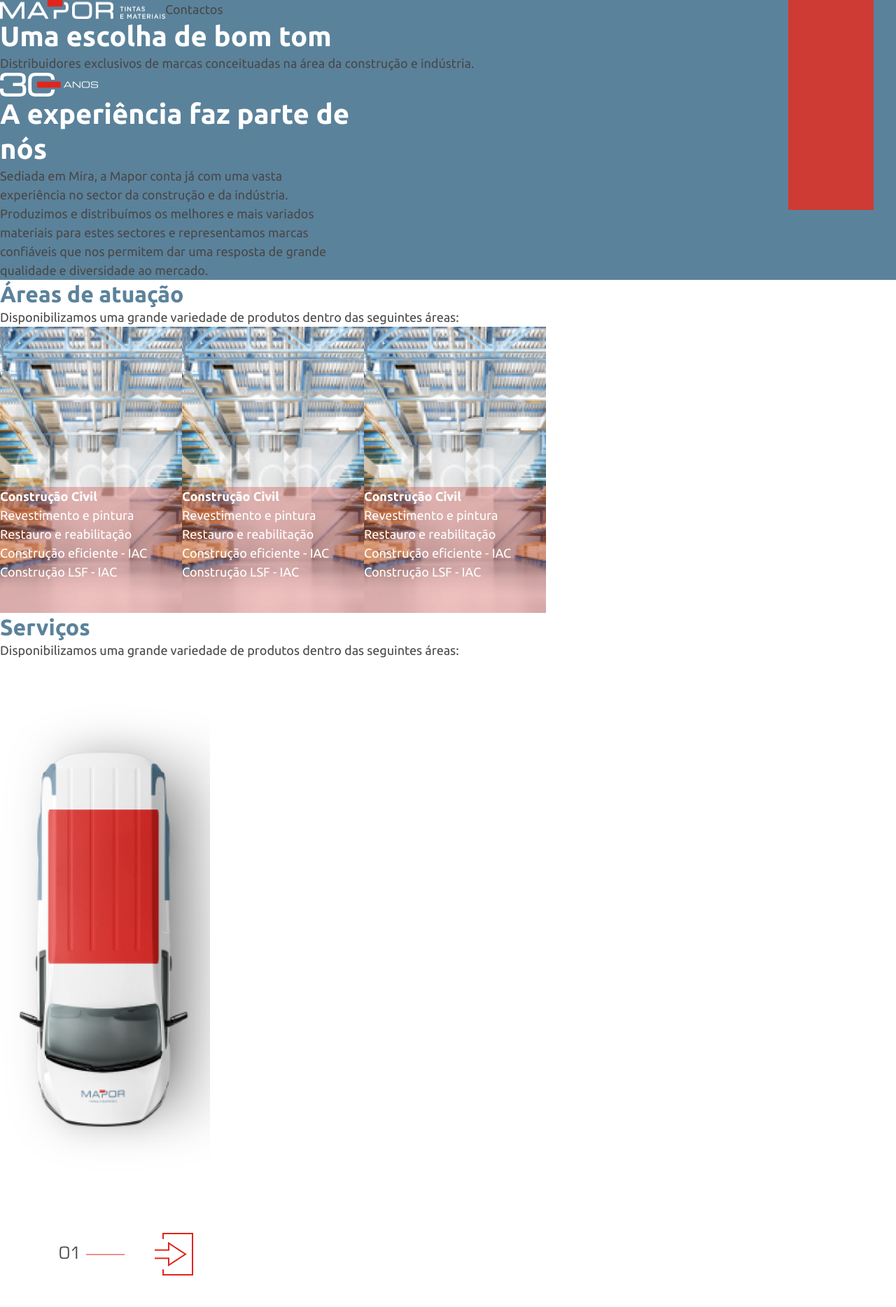
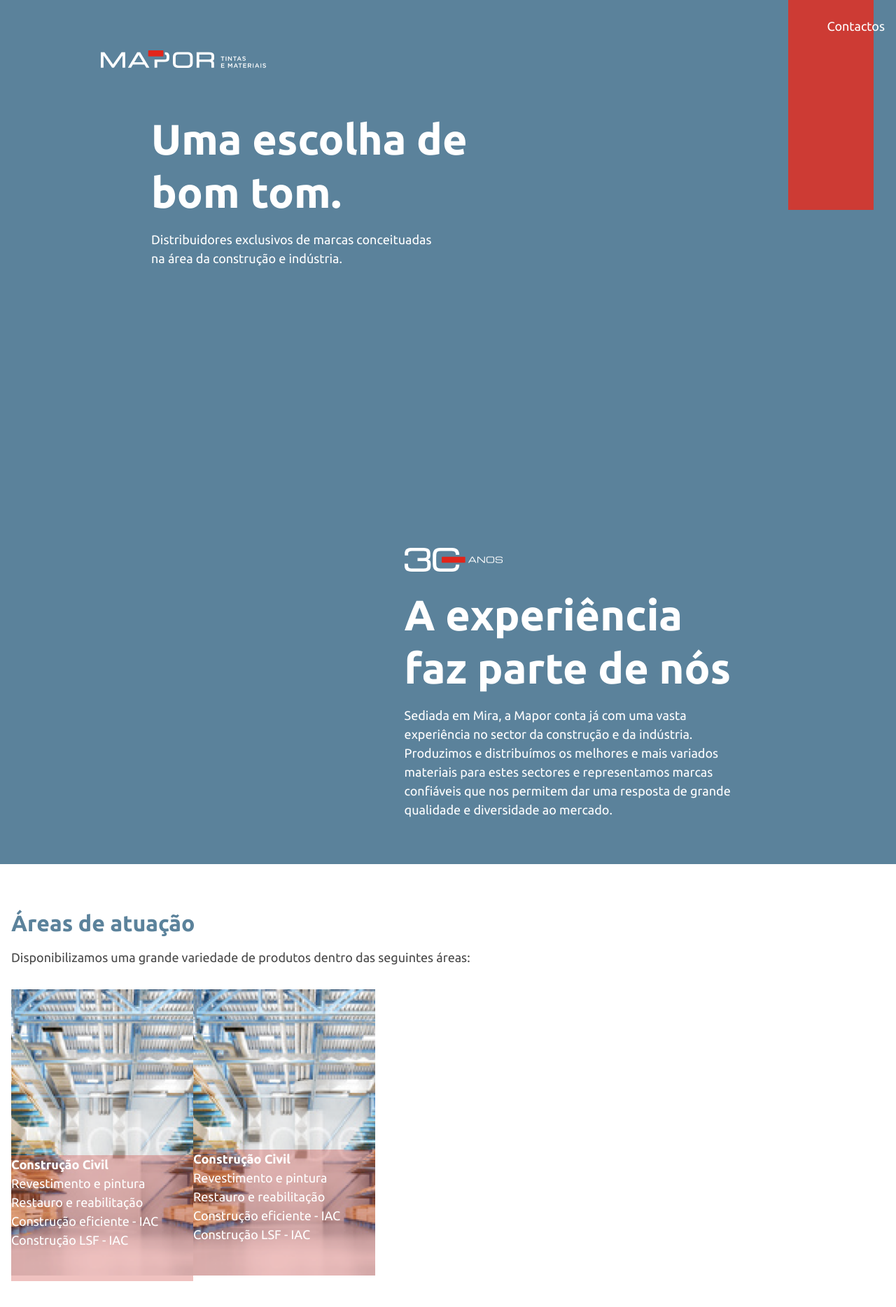
Before and after one commit to teknacreativeteam/mapor_landing, a Jekyll site: the page built from index.markdown, in a window 1280 px wide. Shown: the top 1868 px of the page at 70% size. Built offline with Jekyll 4.4.1, drawn with Linux system fonts in a browser that asks for light colours; some of the changed text lies outside the part shown.

Commit message:
styling, structure, responsive

```diff
--- a/_includes/footer.html
+++ b/_includes/footer.html
@@ -29,7 +29,9 @@
       </li>
     </ul>
 
-    <div class="the-map"></div>
+    <div class="the-map">
+      <iframe src="https://www.google.com/maps/embed?pb=!1m14!1m8!1m3!1d12143.086472015333!2d-8.7055432!3d40.4581915!3m2!1i1024!2i768!4f13.1!3m3!1m2!1s0x0%3A0x38d2238665cd5c3f!2sMirapack%20Embalagens!5e0!3m2!1sen!2sbe!4v1594723655681!5m2!1sen!2sbe" width="600" height="450" frameborder="0" style="border:0;" allowfullscreen="" aria-hidden="false" tabindex="0"></iframe>
+    </div>
 
     <ul class="fut">
       <li>
--- a/_layouts/introduction.html
+++ b/_layouts/introduction.html
@@ -5,12 +5,14 @@
 <section class="intro-section">
 
   <header>
-    <img src="assets/img/logo.png" alt="">
+    <div>
+      <img src="assets/img/logo.png" alt="">
+    </div>
     <nav>Contactos</nav>
   </header>
 
   <div class="intro-text">
-    <h1 class="title1">Uma escolha de bom tom</h1>
+    <h1 class="title1">Uma escolha de bom tom.</h1>
     <p>Distribuidores exclusivos de marcas conceituadas na área da construção e indústria.</p>
   </div>
 
@@ -19,7 +21,7 @@
   <div class="img-container">
     <i></i>
   </div>
-  <div class="30-zone">
+  <div class="zone">
     <img src="assets/img/30.png" alt="">
     <div class="trinta-desc">
       <h2 class="title1">A experiência faz parte de nós</h2>
@@ -30,7 +32,7 @@
 
 <section class="gallery-section">
   <h2 class="title2">Áreas de atuação</h2>
-  <p>Disponibilizamos uma grande variedade de produtos dentro das seguintes áreas:</p>
+  <p class="text-notwhite">Disponibilizamos uma grande variedade de produtos dentro das seguintes áreas:</p>
 
   <div class="wrap-figures">
   <figure>
@@ -58,25 +60,33 @@
       </div>
     </figcaption>
   </figure>
+</div>
 
-  <figure>
-    <img src="assets/img/imagebuild.png" alt="">
-    <figcaption>
-      <div>
-        <h4>Construção Civil</h4>
-        <p>Revestimento e pintura
-          Restauro e reabilitação
-          Construção eficiente - IAC
-          Construção LSF - IAC</p>
-      </div>
-    </figcaption>
-  </figure>
-</div>
+    <div class="accordion">
+      <ul>
+        <li>
+          <img src="assets/img/accord.png">
+          <h3>Text</h3>
+        </li>
+        <li>
+          <img src="assets/img/accord.png">
+          <h3>Text</h3>
+        </li>
+        <li>
+          <img src="assets/img/accord.png">
+          <h3>Text</h3>
+        </li>
+      </ul>
+    </div>
+
+</section>
 
 
 <section class="serv-section">
-  <h2 class="title2">Serviços</h2>
-  <p>Disponibilizamos uma grande variedade de produtos dentro das seguintes áreas:</p>
+  <div class="serv-section-intro">
+    <h2 class="title2">Serviços</h2>
+    <p class="text-notwhite">Disponibilizamos uma grande variedade de produtos dentro das seguintes áreas:</p>
+  </div>
 
   <div class="car-wrap">
     <i class="car"></i>
@@ -107,7 +117,7 @@
 
 <section class="team-section">
   <h2 class="title2">Uma equipa preparada para o ajudar.</h2>
-  <p>Temos uma equipa de consultores técnicos e comerciais preparados para analisar, diagnosticar, aconselhar ou desenvolver os produtos mais adequados as suas necessidades.</p>
+  <p class="text-notwhite">Temos uma equipa de consultores técnicos e comerciais preparados para analisar, diagnosticar, aconselhar ou desenvolver os produtos mais adequados as suas necessidades.</p>
   <ul>
     <li>
       <div></div>
@@ -122,7 +132,7 @@
     <li>
       <div></div>
       <h3>Ricardo Cruz</h3>
-      <p>Consultor Comercial/p>
+      <p>Consultor Comercial</p>
     </li>
   </ul>
 </section>
--- a/_sass/_colors.scss
+++ b/_sass/_colors.scss
@@ -1,6 +1,7 @@
 $c-primary: #5B829B;
 $c-secondary: #CD3B34;
 $c-secondary-opacity: #CD3B3450;
+$c-third: #425E70;
 $c-neutral: #484848;
 $c-neutral2: #c4c4c4;
 $c-pure: #fff;
--- a/_sass/mystyles.scss
+++ b/_sass/mystyles.scss
@@ -40,7 +40,7 @@
   scroll-behavior: smooth;
   text-rendering: optimizeSpeed;
   line-height: 1.5;
-  color: $c-neutral;
+  color: $c-pure;
 }
 
 ul[class],
@@ -63,6 +63,12 @@
 .title1 {
   @include display3;
   color: $c-pure;
+
+  @media screen and (min-width: 800px) {
+    @include display1;
+    color: $c-pure;
+  }
+
 }
 
 .title2 {
@@ -70,14 +76,24 @@
 }
 
 .title3 {
+  color: $c-neutral;
+}
 
+.text-notwhite {
+  color: $c-neutral;
 }
 
 /* SECTIONS */
 
+section {
+  padding-left: $space-s;
+  padding-right: $space-s;
+}
+
 .intro-section {
   background-color: $c-primary;
   position: relative;
+  padding-top: $space-m;
 
   .red-paint {
     position: absolute;
@@ -96,16 +112,20 @@
 
   }
 
-  .trinta-desc {
-
-    @media screen and (min-width: 800px) {
-      max-width: 500px;
-    }
-  }
-
   header {
     position: relative;
     z-index: 2;
+
+    div {
+      padding-bottom: $space-xl;
+      flex-grow: 3;
+
+      @media screen and (min-width: 800px) {
+        padding-top: $space-l;
+        padding-left: $space-xxl;
+      }
+
+    }
 
     @media screen and (min-width: 800px) {
       display: flex;
@@ -116,15 +136,77 @@
   .intro-text {
     position: relative;
     z-index: 2;
+    padding-bottom: $space-xxl;
+
+    h1 {
+      padding-bottom: $space-s;
+
+      @media screen and (min-width: 800px) {
+        width: 470px;
+      }
+    }
+
+    p {
+      @media screen and (min-width: 800px) {
+        width: 420px;
+      }
+    }
+
+    @media screen and (min-width: 800px) {
+      padding-left: 200px;
+      padding-bottom: 400px;
+    }
+
+  }
+
+  .zone {
+    margin-bottom: $space-xl;
+
+    img {
+      padding-bottom: $space-m;
+    }
+
+    .trinta-desc {
+      padding-bottom: $space-xl;
+
+      h2 {
+        padding-bottom: $space-s;
+      }
+
+      @media screen and (min-width: 800px) {
+        max-width: 500px;
+      }
+    }
+
+    @media screen and (min-width: 800px) {
+      padding-left: 45%;
+    }
+
   }
 
 }
 
 .gallery-section {
 
+  h2 {
+    padding-bottom: $space-s;
+  }
+
+  .text-notwhite {
+    padding-bottom: $space-ml;
+  }
+
   .wrap-figures {
     display: flex;
     flex-direction: column;
+
+    figure:first-child {
+      margin-bottom: $space-s;
+    }
+
+    figure:last-child {
+      margin-bottom: $space-m;
+    }
 
     @media screen and (min-width: 800px) {
       flex-direction: row;
@@ -152,9 +234,59 @@
       }
     }
   }
+
+  //image banner
+
+  .accordion {
+    width: 100%;
+    height: 650px;
+    margin: 50px auto;
+    overflow: hidden;
+    ul {
+      cursor: pointer;
+      list-style: none;
+      &:hover {
+        //menos o valor valor do hover da li
+        width: calc((100% - 300px) / 2) //acho que posso tirar o dividir por 2
+      }
+
+      li {
+        position: relative;
+        width: calc(100% / 3);
+        float: left;
+        transition: all 0.5s;
+
+        &:hover {
+          width: 300px;
+        }
+
+        h3 {
+          position: absolute;
+          bottom: 0;
+          left: 0;
+          background-color: red;
+          padding: $space-s;
+          color: $c-pure;
+          width: 100%;
+        }
+      }
+
+    }
+  }
+
 }
 
 .serv-section {
+  position: relative;
+  height: 1380px;
+
+  h2 {
+    padding-bottom: $space-s;
+  }
+
+  .text-notwhite {
+    padding-bottom: $space-ml;
+  }
 
   .car-wrap {
 
@@ -170,53 +302,98 @@
 
   }
 
+  .list-bg-grey {
+
     .um {
       background-image: url('img/itemsgrid/11.png');
       background-size: cover;
-    width: 349px;
+      width: 264px;
       height: 129px;
     }
 
     .dois {
       background-image: url('img/itemsgrid/22.png');
       background-size: cover;
-    width: 363px;
+      width: 278px;
       height: 127px;
     }
 
     .tres {
       background-image: url('img/itemsgrid/33.png');
       background-size: cover;
-    width: 358px;
+      width: 273px;
       height: 157px;
     }
+  }
 
+  .list-bg-red {
     .quatro {
       background-image: url('img/itemsgrid/44.png');
       background-size: cover;
-    width: 349px;
+      width: 264px;
       height: 139px;
     }
 
     .cinco {
       background-image: url('img/itemsgrid/55.png');
       background-size: cover;
-    width: 363px;
+      width: 278px;
       height: 115px;
     }
 
     .seis {
       background-image: url('img/itemsgrid/66.png');
       background-size: cover;
-    width: 367px;
+      width: 282px;
       height: 136px;
+    }
+  }
+
+  .servicos {
+    display: inline-block;
+    margin-top: $space-m;
+    margin-bottom: $space-m;
   }
 
   .list-bg-red {
     background-color: $c-secondary;
+    position: absolute;
+    margin-left: -16px;
+    padding-left: $space-s;
+    width: 100%;
+  }
+
+  @media screen and (min-width: 800px){
+    display: grid;
+
+    .serv-section-intro {
+      grid-area: intro;
+    }
+
+    .car-wrap {
+      grid-area: car;
+    }
+
+    .list-bg-grey {
+      grid-area: listg;
+    }
+
+    .list-bg-red {
+      grid-area: listr;
+    }
+
+    grid-template-columns: 1fr 2fr;
+    grid-column-gap: $space-s;
+    grid-template-rows: auto;
+    grid-template-areas:
+      "intro intro"
+      "car listg"
+      "car listr"
+      "car .";
   }
 
 }
+
 
 .photo-section {
   div {
@@ -226,17 +403,33 @@
 }
 
 .team-section {
+
+  h2 {
+    padding-bottom: $space-s;
+  }
+
+  .text-notwhite {
+    padding-bottom: $space-ml;
+  }
+
   ul {
     display: flex;
     flex-direction: column;
     li {
       text-align: center;
+      padding-bottom: $space-l;
       div {
         background: red;
         width: 220px;
         height: 220px;
         border-radius: 50%;
         margin: auto;
+      }
+      h3 {
+        color: $c-primary;
+      }
+      p {
+        color: $c-secondary;
       }
     }
   @media screen and (min-width: 800px) {
@@ -268,15 +461,24 @@
 
 footer {
   background-color: $c-primary;
+  padding-left: $space-s;
+  padding-right: $space-s;
 
   h3 {
     @include display2;
     color: $c-pure;
+    padding-bottom: $space-s;
   }
 
   h4 {
     @include display4;
     color: $c-pure;
+    padding-bottom: $space-s;
+  }
+
+  p {
+    color: $c-third;
+    padding-bottom: $space-m;
   }
 
   .f-title-d {
@@ -284,9 +486,16 @@
   }
 
   .the-map {
+
+    iframe {
     background-color: red;
     width: 300px;
     height: 300px;
+      @media screen and (min-width: 800px) {
+        width: 600px;
+        height: 400px;
+      }
+    }
   }
 
   .fut {
```
Also changed, not shown: assets/img/accord.png (added), assets/img/itemsgrid/11.png, assets/img/itemsgrid/22.png, assets/img/itemsgrid/33.png, assets/img/itemsgrid/44.png, assets/img/itemsgrid/55.png, assets/img/itemsgrid/66.png. Lines whose indentation alone changed are shown as unchanged.
